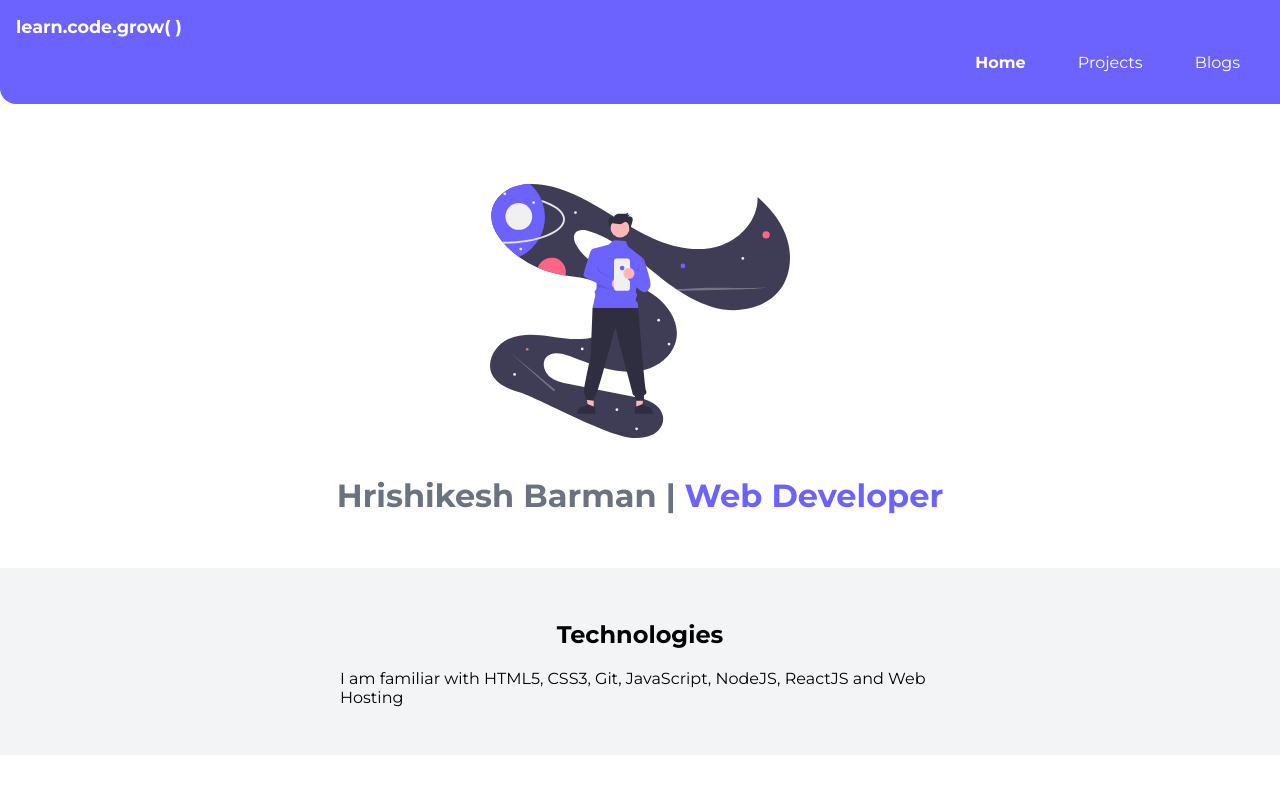
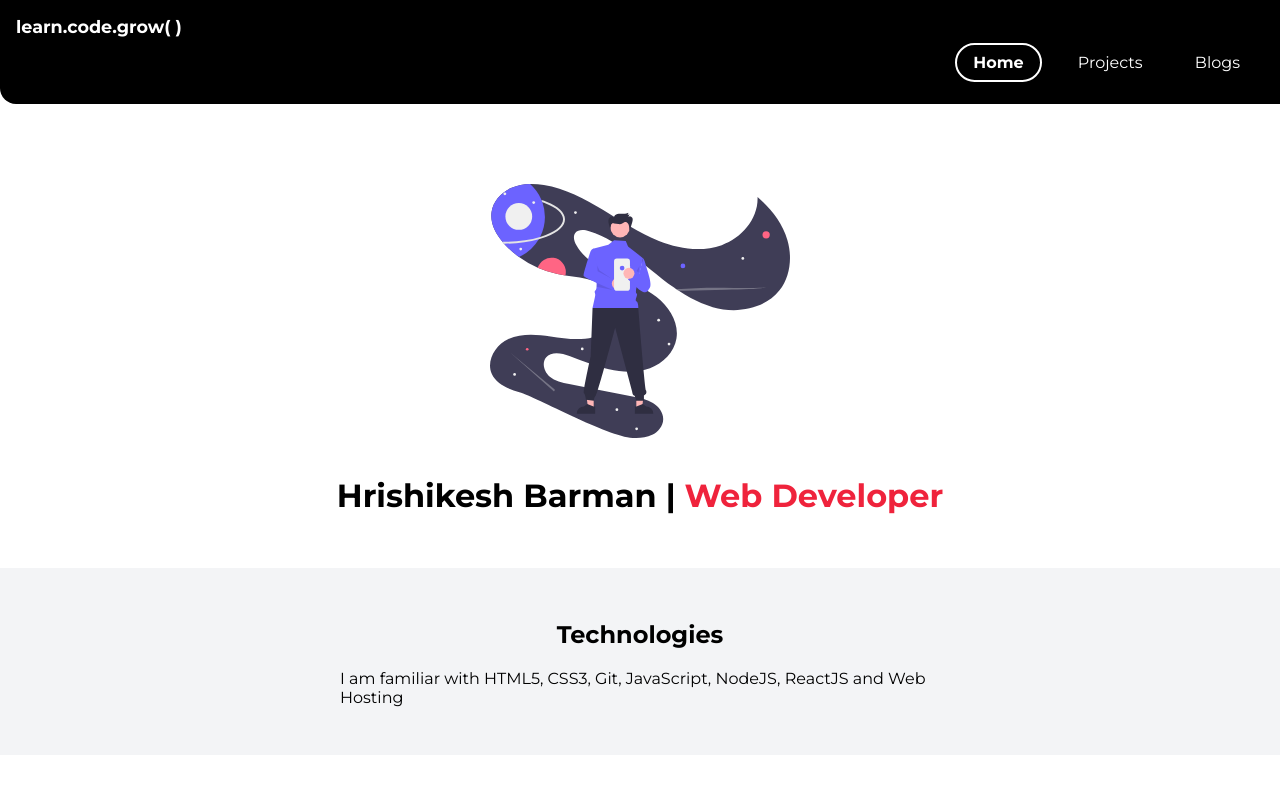
Before and after one commit to hrishi82/neoGcamp-lesson-3-live, a plain HTML site: page index.html in a window 1280 px wide. Shown: the top 800 px of the page. Drawn offline with Linux system fonts and the light colour scheme; a script that the page names is missing.

Commit message:
Update styles.css

```diff
--- a/styles.css
+++ b/styles.css
@@ -6,8 +6,8 @@ body{
 }
 
 :root{
-    --primary-color: #6C63FF;
-    --dark-gray: #6B7280;
+    --primary-color: black;
+    --highlight-color: #ef233c;
     --off-white: #F3F4F6;
 }
 
@@ -87,6 +87,8 @@ hr {
 
 .navigation .link-active{
     font-weight: bold;
+    border: 2.5px solid white;
+    border-radius: 2rem;
 }
 
 
@@ -106,14 +108,14 @@ hr {
 
 
 .hero .hero-heading{
-    color: var(--dark-gray);
+    color: var(--primary-color);
     padding-top: 1rem;
     text-align: center;
 
 }
 
 .hero .hero-heading .heading-inverted{
-    color: var(--primary-color)
+    color: var(--highlight-color)
 
 }
 
```
